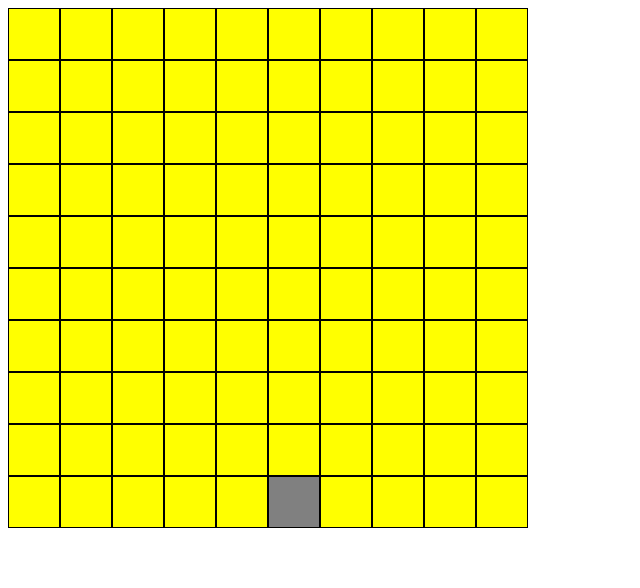
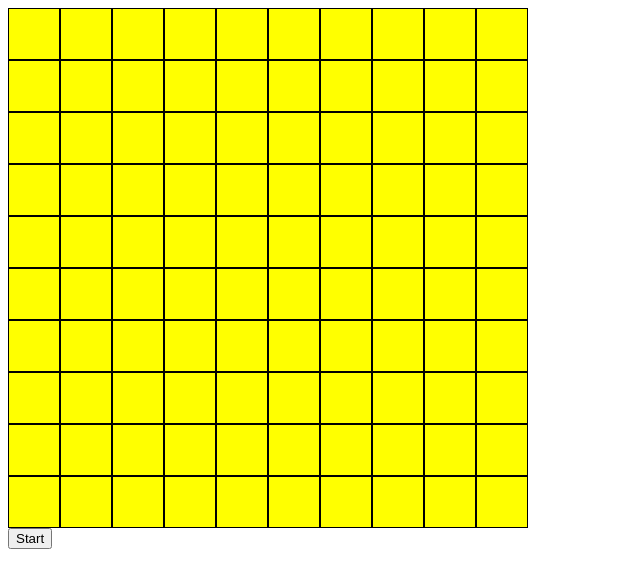
Before and after one commit to 7mirnoff/samples, a React (Vite) app: page /snake in a window 1280 px wide. Shown: the top 588 px of the page, without its empty margins (0-640 px from the left). Built offline with nearby package versions, Linux system fonts and the light colour scheme.

Commit message:
Add button start for snake game

```diff
--- a/src/samples/snake/components/game.tsx
+++ b/src/samples/snake/components/game.tsx
@@ -24,12 +24,23 @@ export const Game: React.FC<PropsWithChildren> = ({ children }) => {
 
   useEffect(() => {
     // game.setDirection(Direction.DirectionsRight)
-  }, [game])
+  }, [])
 
   useInterval(() => {
     setTick((prevTick) => prevTick + 1)
     game.update()
   }, 500)
 
-  return <div>{children}</div>
+  const onButtonStartClick = (): void => {
+    game.startGame()
+  }
+
+  return (
+    <div>
+      {children}
+      <button onClick={onButtonStartClick} type="button">
+        Start
+      </button>
+    </div>
+  )
 }
--- a/src/samples/snake/impl/api/snake-game-api.ts
+++ b/src/samples/snake/impl/api/snake-game-api.ts
@@ -14,4 +14,5 @@ export default interface ISnakeGame {
 
   update: () => void
   getNextCell: (currentPosition: ICell) => ICell
+  startGame: () => void
 }
--- a/src/samples/snake/impl/snake-game.ts
+++ b/src/samples/snake/impl/snake-game.ts
@@ -6,13 +6,11 @@ class SnakeGame implements ISnakeGame {
   private board: IBoard
   private direction = Direction.DirectionsNone
   private nextDirection = Direction.DirectionsNone
-  private gameOver = false
+  private gameOver = true
 
   constructor(snake: ISnake, board: IBoard) {
     this.snake = snake
     this.board = board
-
-    this.board.generateFood()
   }
 
   getSnake(): ISnake {
@@ -90,6 +88,12 @@ class SnakeGame implements ISnakeGame {
 
     return nextCell
   }
+
+  startGame(): void {
+    this.gameOver = false
+    this.board.generateFood()
+    this.nextDirection = Direction.DirectionsRight
+  }
 }
 
 export default SnakeGame
```
